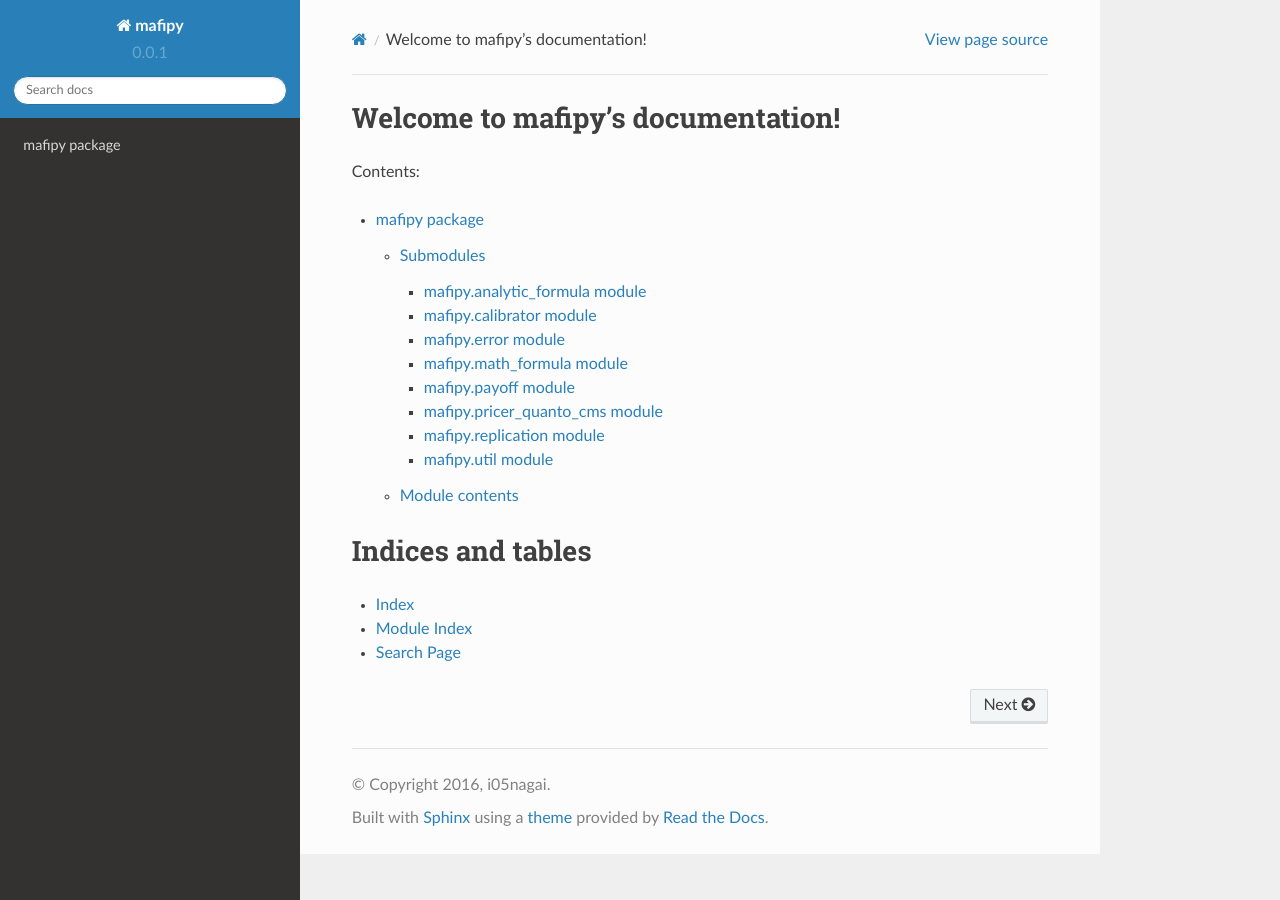
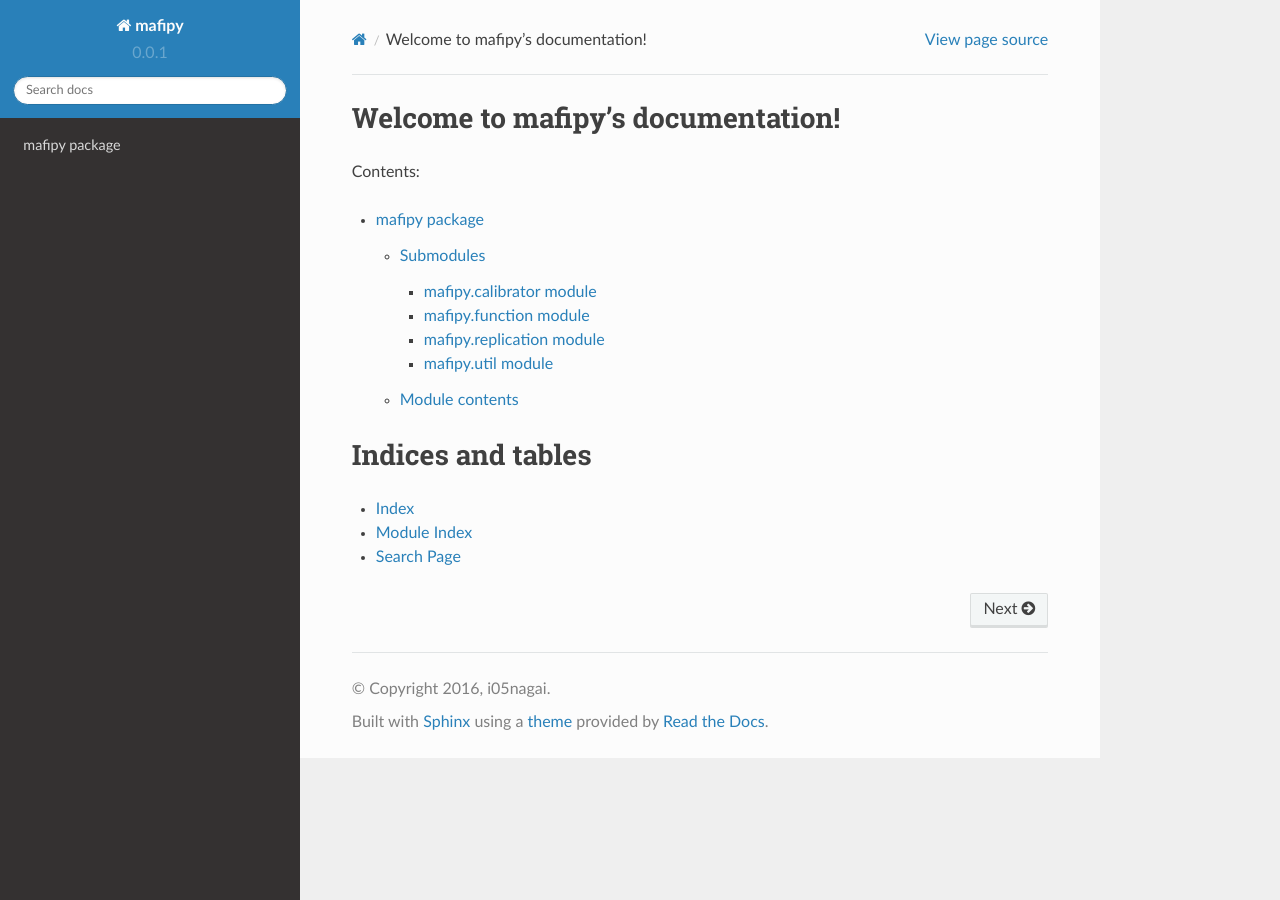
Before and after one commit to i05nagai/mafipy, a Sphinx documentation site: the page built from docs/source/index.rst, in a window 1280 px wide. Built offline with Sphinx 7.4.7 and the Read the Docs theme 2.0.0, drawn with Linux system fonts in a browser that asks for light colours.

Commit message:
Fix documents

```diff
--- a/docs/source/mafipy.analytic_formula.rst
+++ /dev/null
@@ -1,7 +0,0 @@
-mafipy.analytic_formula module
-==============================
-
-.. automodule:: mafipy.analytic_formula
-    :members:
-    :undoc-members:
-    :show-inheritance:
--- a/docs/source/mafipy.error.rst
+++ /dev/null
@@ -1,7 +0,0 @@
-mafipy.error module
-===================
-
-.. automodule:: mafipy.error
-    :members:
-    :undoc-members:
-    :show-inheritance:
--- /dev/null
+++ b/docs/source/mafipy.function.rst
@@ -0,0 +1,7 @@
+mafipy.function module
+=========================
+
+.. automodule:: mafipy.function
+    :members:
+    :undoc-members:
+    :show-inheritance:
--- a/docs/source/mafipy.math_formula.rst
+++ /dev/null
@@ -1,7 +0,0 @@
-mafipy.math_formula module
-==========================
-
-.. automodule:: mafipy.math_formula
-    :members:
-    :undoc-members:
-    :show-inheritance:
--- a/docs/source/mafipy.payoff.rst
+++ /dev/null
@@ -1,7 +0,0 @@
-mafipy.payoff module
-====================
-
-.. automodule:: mafipy.payoff
-    :members:
-    :undoc-members:
-    :show-inheritance:
--- a/docs/source/mafipy.pricer_quanto_cms.rst
+++ /dev/null
@@ -1,7 +0,0 @@
-mafipy.pricer_quanto_cms module
-===============================
-
-.. automodule:: mafipy.pricer_quanto_cms
-    :members:
-    :undoc-members:
-    :show-inheritance:
--- a/docs/source/mafipy.rst
+++ b/docs/source/mafipy.rst
@@ -6,12 +6,8 @@
 
 .. toctree::
 
-   mafipy.analytic_formula
    mafipy.calibrator
-   mafipy.error
-   mafipy.math_formula
-   mafipy.payoff
-   mafipy.pricer_quanto_cms
+   mafipy.function
    mafipy.replication
    mafipy.util
 
```
Also changed, not shown: mafipy/__init__.py (+12 -3 lines), 5 other files.
